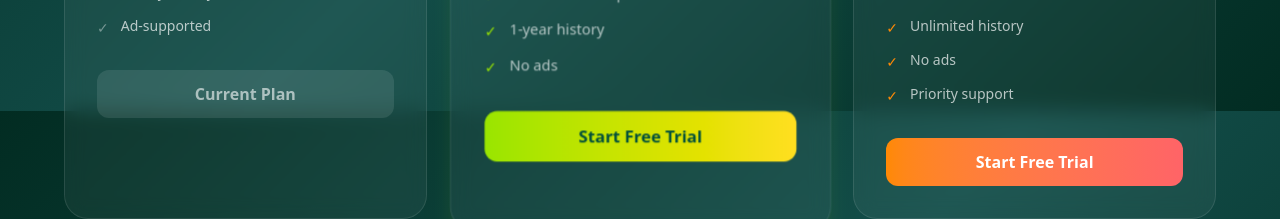
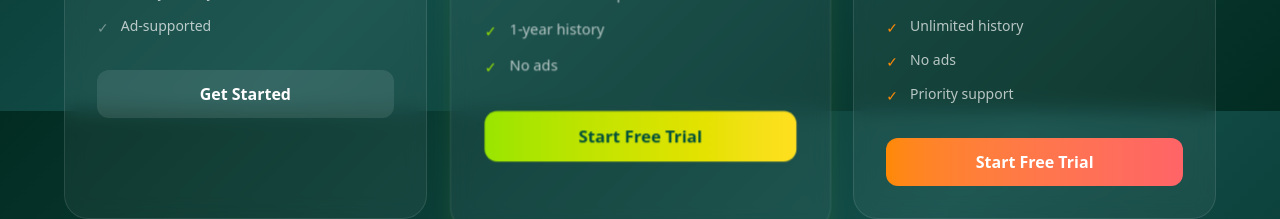
Before and after one commit to cherianaaron/pickleball-app, a Next.js app: page /pricing in a window 1280 px wide. Shown: the part 689-908 px from the top of the page. Built offline with nearby package versions, Linux system fonts and the light colour scheme; no server answers.

Commit message:
Fix pricing page to show Get Started for non-logged-in users
- Only show "Current Plan" when user is actually logged in
- Free tier shows "Get Started" button for visitors

```diff
--- a/app/pricing/page.tsx
+++ b/app/pricing/page.tsx
@@ -92,6 +92,8 @@ function PricingContent() {
   };
 
   const isCurrentPlan = (tier: SubscriptionTier) => {
+    // Only show "Current Plan" if user is logged in
+    if (!user) return false;
     return subscription.tier === tier;
   };
 
@@ -197,7 +199,7 @@ function PricingContent() {
               </div>
             ) : (
               <Link
-                href={user ? "/" : "/login?redirect=/pricing"}
+                href={user ? "/" : "/login"}
                 className="block w-full py-3 rounded-xl text-center font-semibold bg-white/10 text-white hover:bg-white/20 transition-all"
               >
                 Get Started
```
